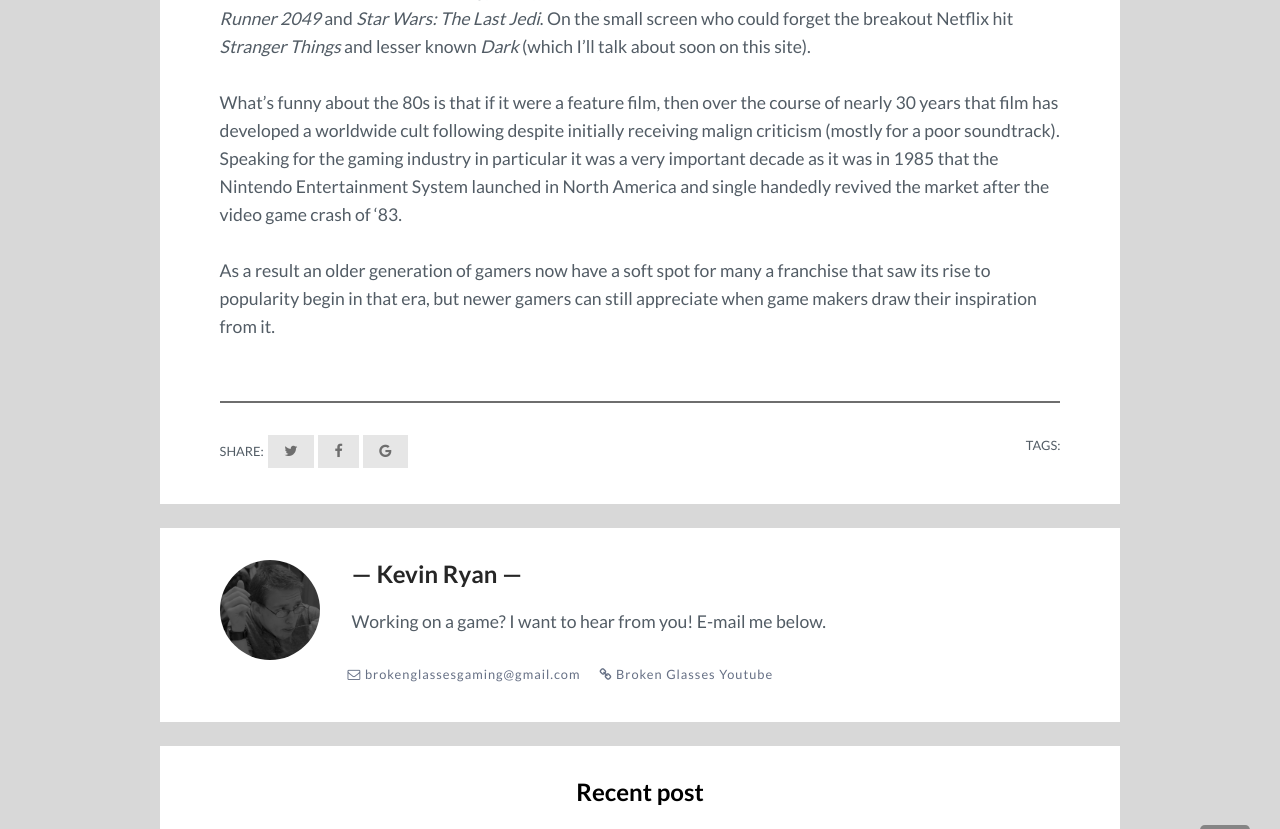
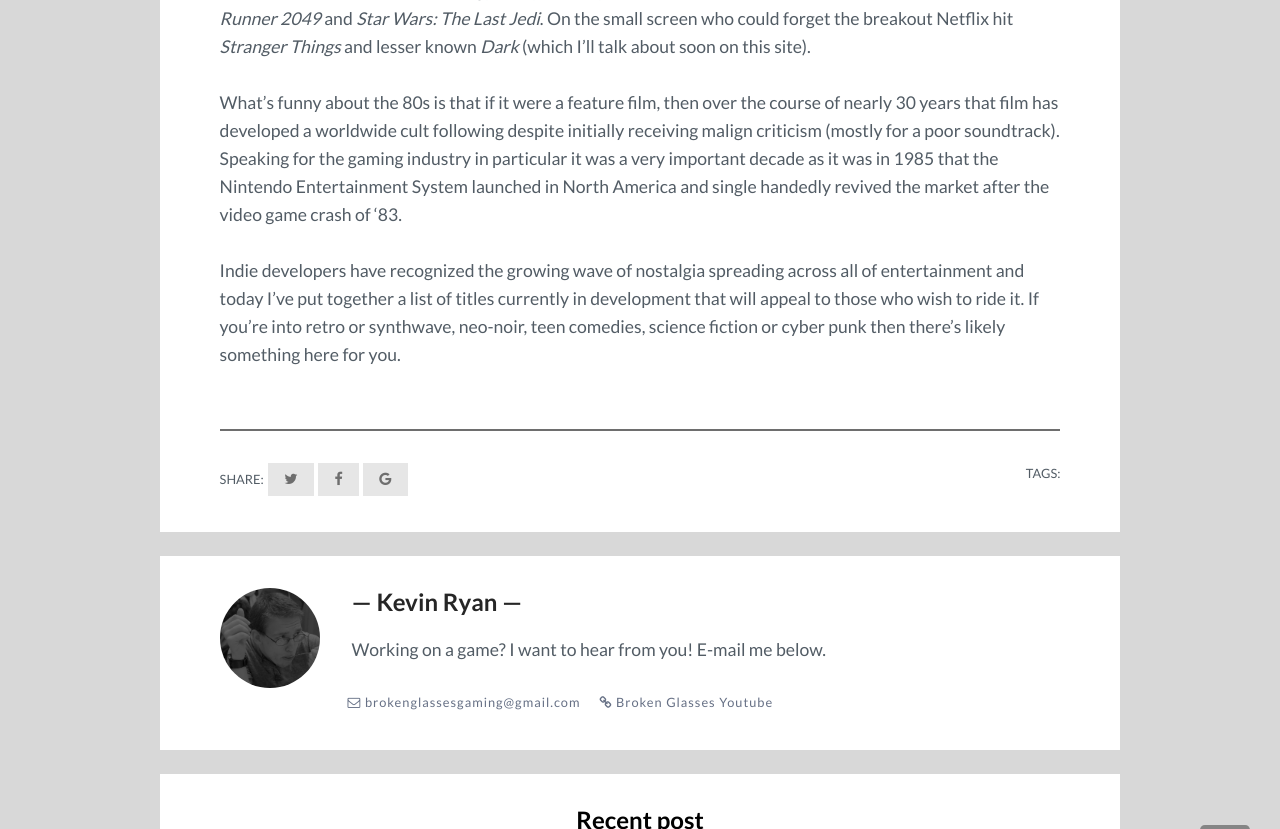
Before and after one commit to pizzapgh/broken_glasses, a Jekyll site: the page built from _posts/2017-12-11-These-Radical-Games-Will-Tug-At-Your-Nostalgia.markdown, in a window 1280 px wide and 900 px high, scrolled down 947 px, cut to the strip 0-829 px from the top of the window. Built offline with Jekyll 4.4.1, drawn with Linux system fonts in a browser that asks for light colours; nearby versions of some CDN libraries; our own code applies the rules of GitHub Pages for plain Markdown files; comment, search, counter and statistics services are not loaded.

Commit message:
Updated These Radical Games Will Tug At Your Nostalgia

```diff
--- a/_posts/2017-12-11-These-Radical-Games-Will-Tug-At-Your-Nostalgia.markdown
+++ b/_posts/2017-12-11-These-Radical-Games-Will-Tug-At-Your-Nostalgia.markdown
@@ -10,4 +10,4 @@
 
 What's funny about the 80s is that if it were a feature film, then over the course of nearly 30 years that film has developed a worldwide cult following despite initially receiving malign criticism (mostly for a poor soundtrack). Speaking for the gaming industry in particular it was a very important decade as it was in 1985 that the Nintendo Entertainment System launched in North America and single handedly revived the market after the video game crash of '83.
 
-As a result an older generation of gamers now have a soft spot for many a franchise that saw its rise to popularity begin in that era, but newer gamers can still appreciate when game makers draw their inspiration from it.
+Indie developers have recognized the growing wave of nostalgia spreading across all of entertainment and today I've put together a list of titles currently in development that will appeal to those who wish to ride it. If you're into retro or synthwave, neo-noir, teen comedies, science fiction or cyber punk then there's likely something here for you.
```
